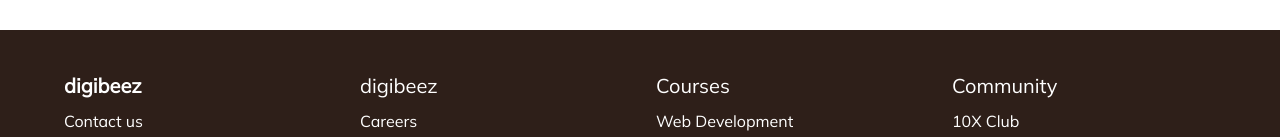
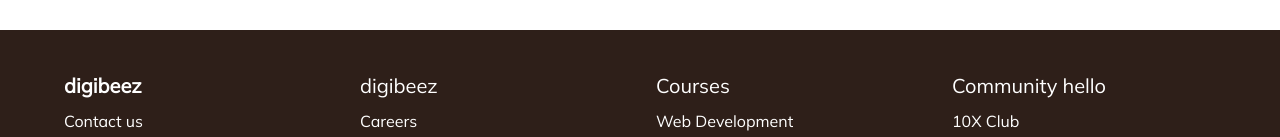
Before and after one commit to Vrecruiter-Project/DigiBeez-Project, a React (Vite) app: page / in a window 1280 px wide. Shown: the part 7724-7861 px from the top of the page. Built offline with nearby package versions, Linux system fonts and the light colour scheme.

Commit message:
Hello Changes

```diff
--- a/src/app/components/LandingPage/Footer/Footer.jsx
+++ b/src/app/components/LandingPage/Footer/Footer.jsx
@@ -73,7 +73,7 @@ const Footer = () => {
           {/* Community Section */}
           <Grid item xs={12} sm={3}>
             <Typography variant="h6" gutterBottom>
-              Community
+              Community hello
             </Typography>
             {[
               "10X Club",
```
